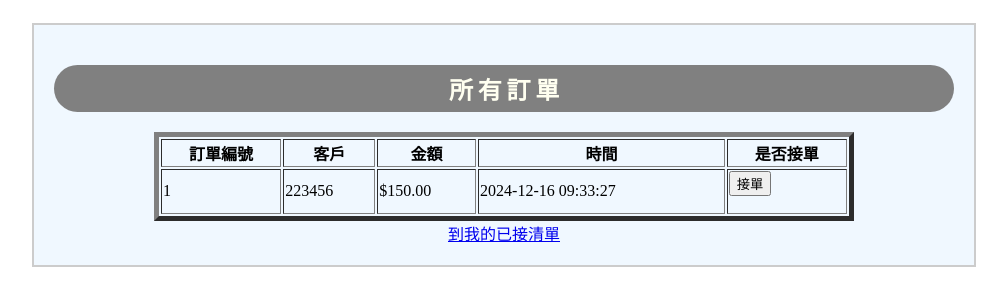
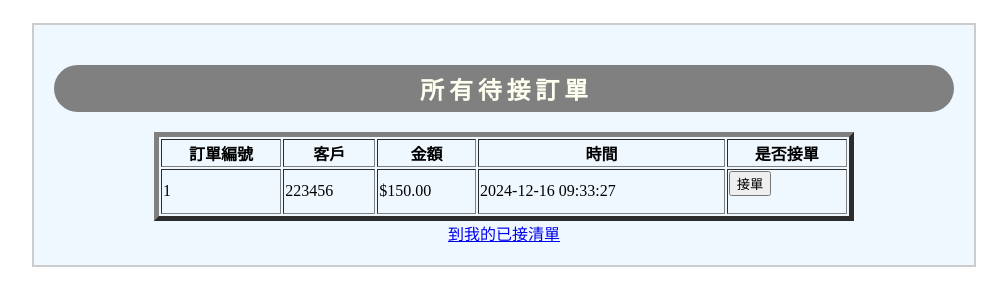
Before and after one commit to tzuuuuuu/team6, a Flask app: page /allorders in a window 1280 px wide. Shown: the part 26-332 px from the top of the page, without its empty margins (136-1143 px from the left). Run offline with Flask 3, Linux system fonts and the light colour scheme; the visitor is signed in with stand-in values (Sample User, id 1); data comes from the database, SQL or seed files in the repository.

Commit message:
編輯小哥頁面

```diff
--- a/dbUtils.py
+++ b/dbUtils.py
@@ -184,7 +184,7 @@ def getDeliveryOrderList():
     """
     送餐小哥可接所有訂單
     """
-    sql = "SELECT * FROM orders"
+    sql = "SELECT * FROM orders WHERE order_status = 'pending'"
     cursor.execute(sql)
     return cursor.fetchall()
 
--- a/templates/allorders.html
+++ b/templates/allorders.html
@@ -38,7 +38,7 @@
 
     <div id="container">
 
-    <h2>所有訂單</h2>
+    <h2>所有待接訂單</h2>
 
     {% if message %}
     <div style="color: green; font-weight: bold;">{{ message }}</div>
```
